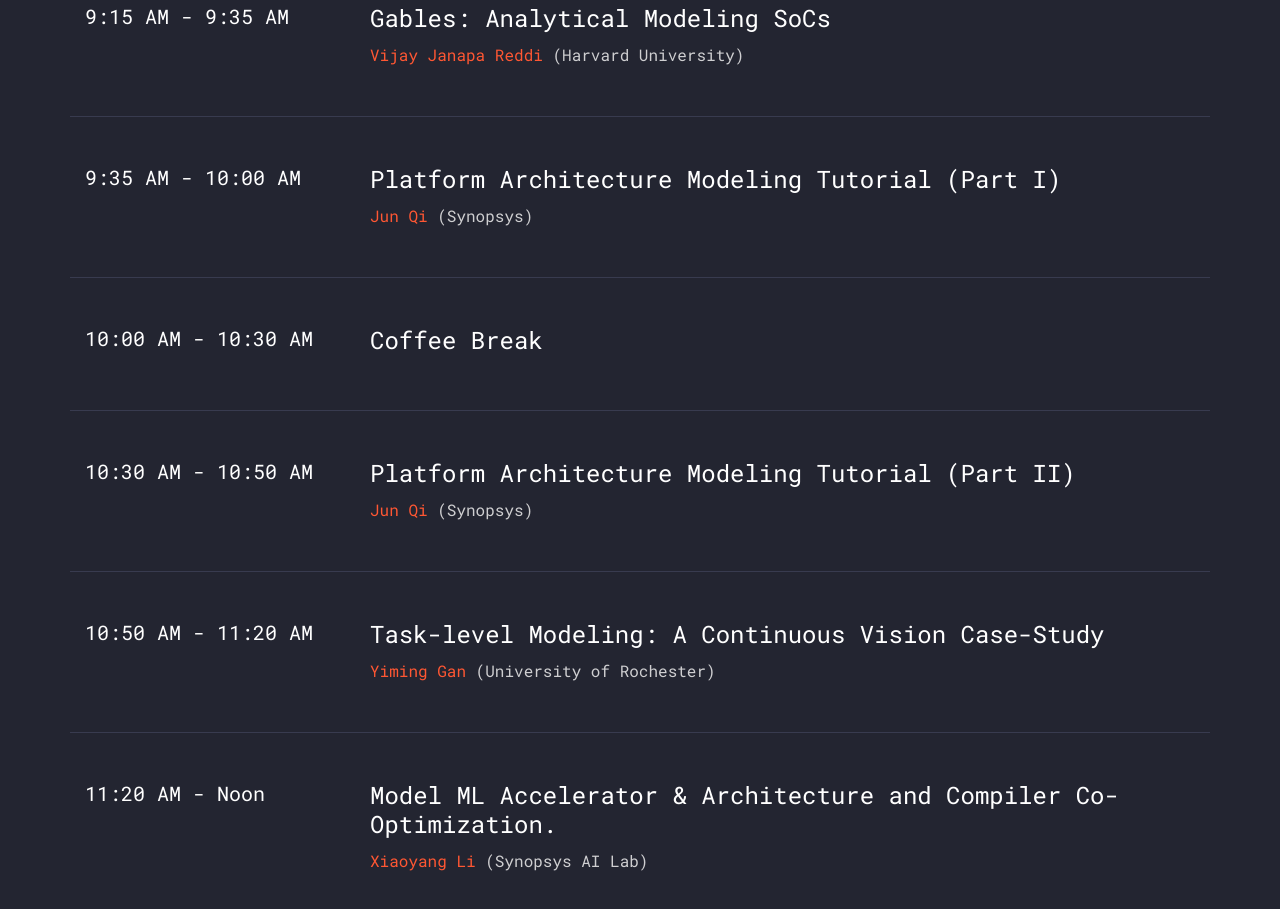
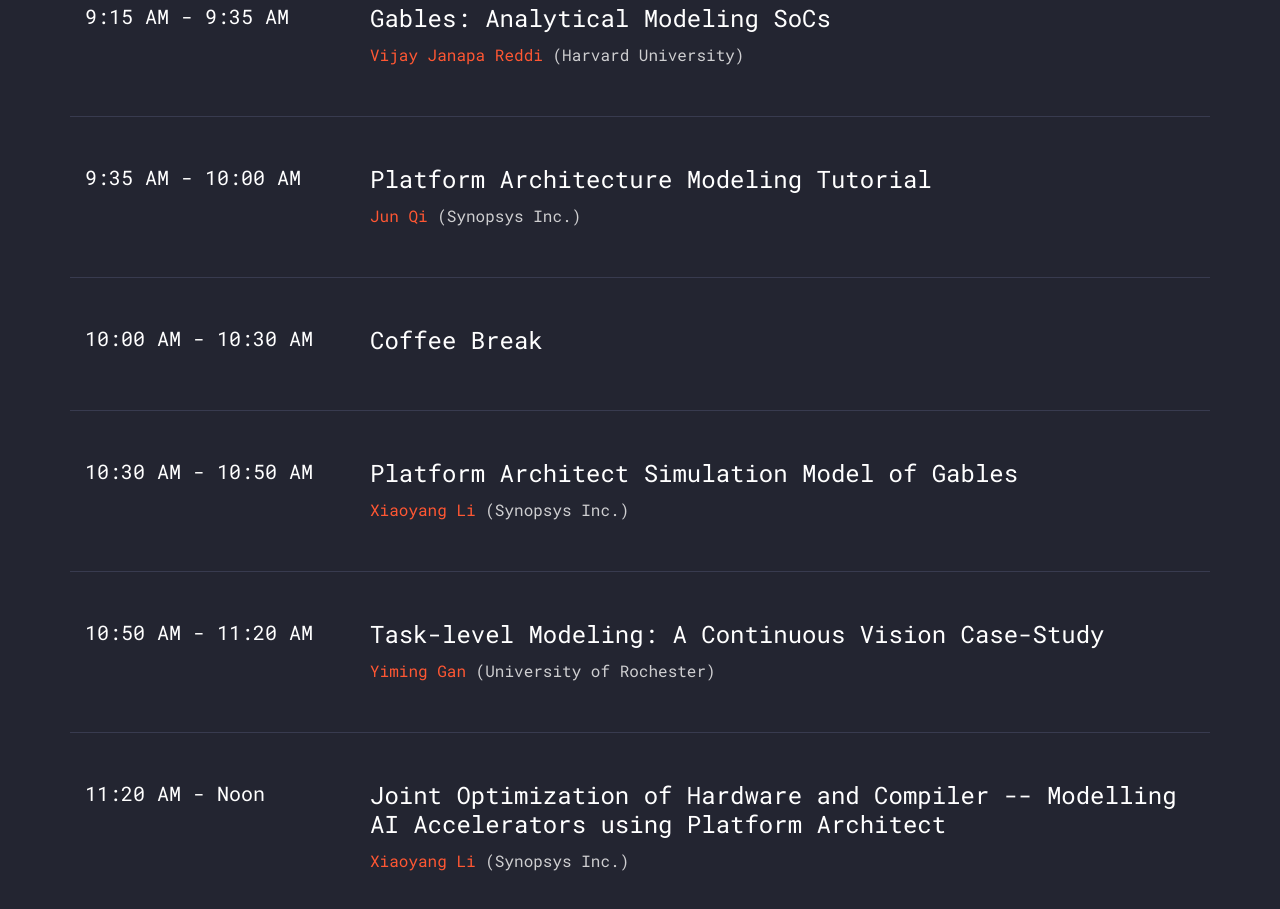
Before and after one commit to Gyiming/socinfra-tutorial, a plain HTML site: page index.html in a window 1280 px wide. Shown: the part 1613-2522 px from the top of the page. Drawn offline with Linux system fonts and the light colour scheme; files whose address does not match are found by name.

Commit message:
tweak schedule.

```diff
--- a/index.html
+++ b/index.html
@@ -115,8 +115,8 @@
             <div class="row align-items-stretch">
               <div class="col-md-3 text-white mb-3 mb-md-0"><span class="h5">9:35 AM - 10:00 AM</span></div>
               <div class="col-md-9">
-                <h2 class="text-white">Platform Architecture Modeling Tutorial (Part I)</h2>
-                <span><a href="https://www.linkedin.com/in/jun-qi-87b31798/">Jun Qi</a> (Synopsys)</span>
+                <h2 class="text-white">Platform Architecture Modeling Tutorial</h2>
+                <span><a href="https://www.linkedin.com/in/jun-qi-87b31798/">Jun Qi</a> (Synopsys Inc.)</span>
               </div>
             </div>
           </div>
@@ -134,8 +134,8 @@
             <div class="row align-items-stretch">
               <div class="col-md-3 text-white mb-3 mb-md-0"><span class="h5">10:30 AM - 10:50 AM</span></div>
               <div class="col-md-9">
-                <h2 class="text-white">Platform Architecture Modeling Tutorial (Part II)</h2>
-                <span><a href="https://www.linkedin.com/in/jun-qi-87b31798/">Jun Qi</a> (Synopsys)</span>
+                <h2 class="text-white">Platform Architect Simulation Model of Gables</h2>
+                <span><a href="https://www.linkedin.com/in/lixiaoyang/">Xiaoyang Li</a> (Synopsys Inc.)</span>
               </div>
             </div>
           </div>
@@ -154,8 +154,8 @@
             <div class="row align-items-stretch">
               <div class="col-md-3 text-white mb-3 mb-md-0"><span class="h5">11:20 AM - Noon</span></div>
               <div class="col-md-9">
-                <h2 class="text-white">Model ML Accelerator & Architecture and Compiler Co-Optimization.</h2>
-                <span><a href="https://www.linkedin.com/in/lixiaoyang/">Xiaoyang Li</a> (Synopsys AI Lab)</span>
+                <h2 class="text-white">Joint Optimization of Hardware and Compiler -- Modelling AI Accelerators using Platform Architect</h2>
+                <span><a href="https://www.linkedin.com/in/lixiaoyang/">Xiaoyang Li</a> (Synopsys Inc.)</span>
               </div>
             </div>
           </div>
```
